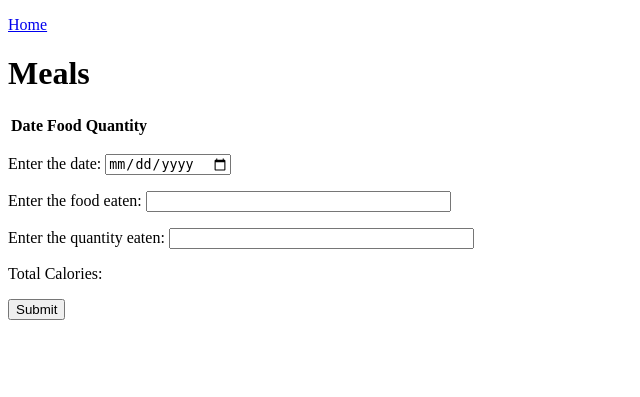
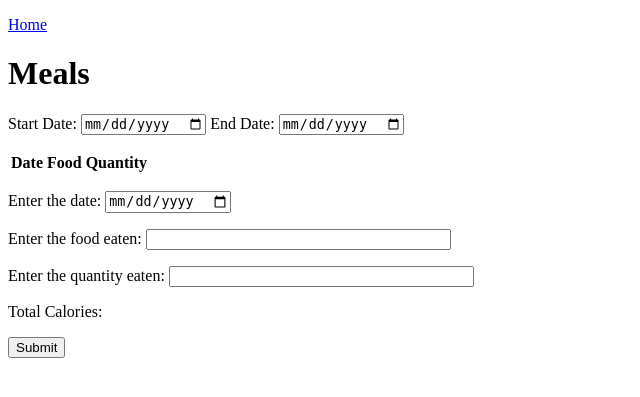
Before and after one commit to DevinDuval09/DietDbResources, a Django app: page /FoodJournal/bob/ in a window 1280 px wide. Shown: the part 34-431 px from the top of the page, without its empty margins (0-640 px from the left). Run offline with Django 4.2, Linux system fonts and the light colour scheme; data comes from the database, SQL or seed files in the repository; data that the repository does not hold is empty; some libraries are stand-ins or nearby versions.

Commit message:
added input for start and end date of view and another js script load to update when inputs change

```diff
--- a/FoodJournal/templates/FoodJournal/meals_list.html
+++ b/FoodJournal/templates/FoodJournal/meals_list.html
@@ -2,6 +2,12 @@
 {% block content %}
 <a href="/">Home</a>
 <h1>Meals</h1>
+    <div class="date_range">
+    <p><label for="start_date">Start Date:</label>
+    <input id="start_date" type = "date" size = 35 value="{{ view.kwargs.startdate_string }}">
+    <label for="end_date">End Date:</label>
+    <input id="end_date" type = "date" size = 35 value="{{ view.kwargs.enddate_string }}"></p>
+    </div>
     <div class="table">
         <table class="meals">
             <tr>
@@ -31,4 +37,6 @@
 <p><label id="errors" hidden></label></p>
 <script src="{% static 'js/total_calories.js' %}" type="text/javascript">
 </script>
+<script src="{% static 'js/update_meals.js' %}" type="text/javascript">
+</script>
 {% endblock %}
```
